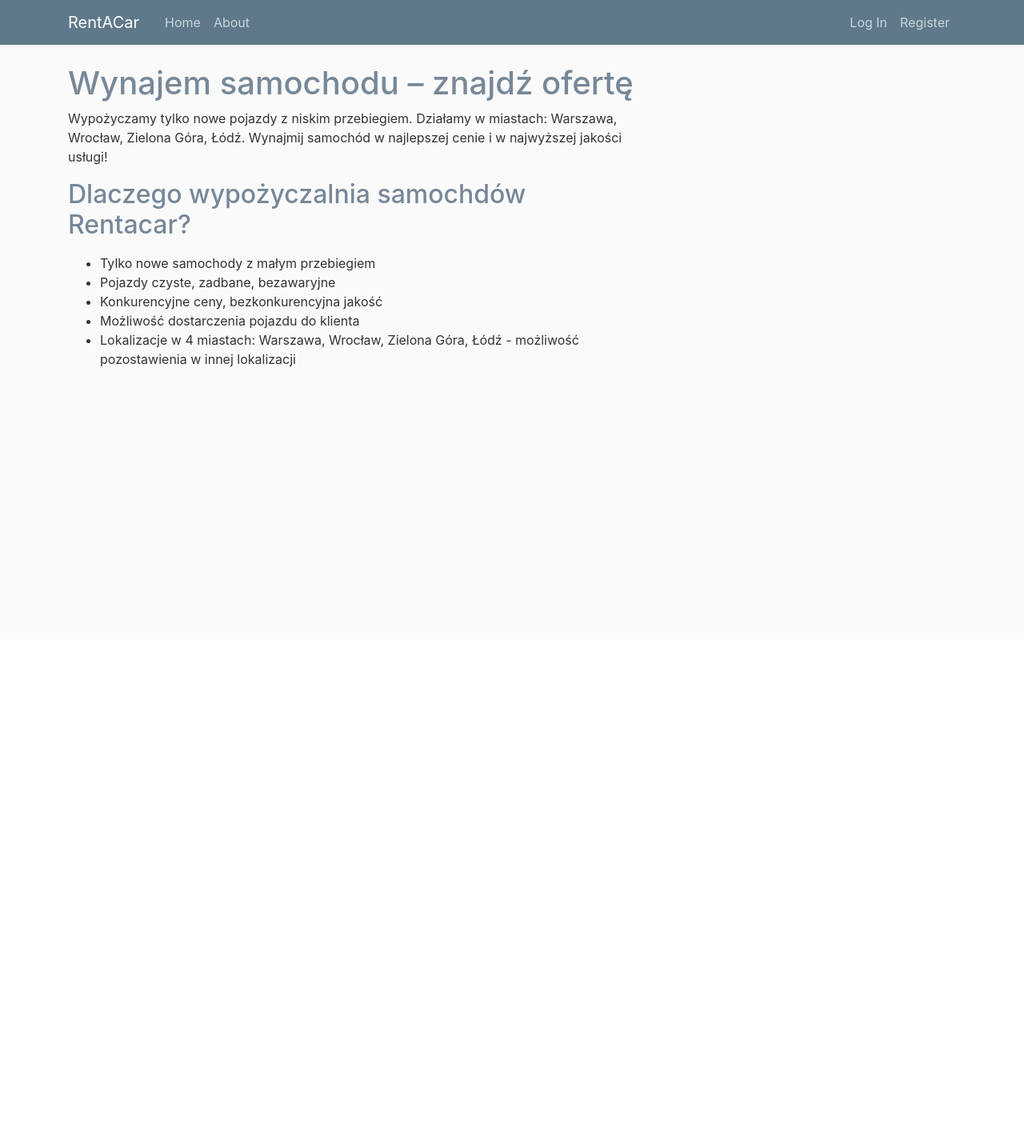
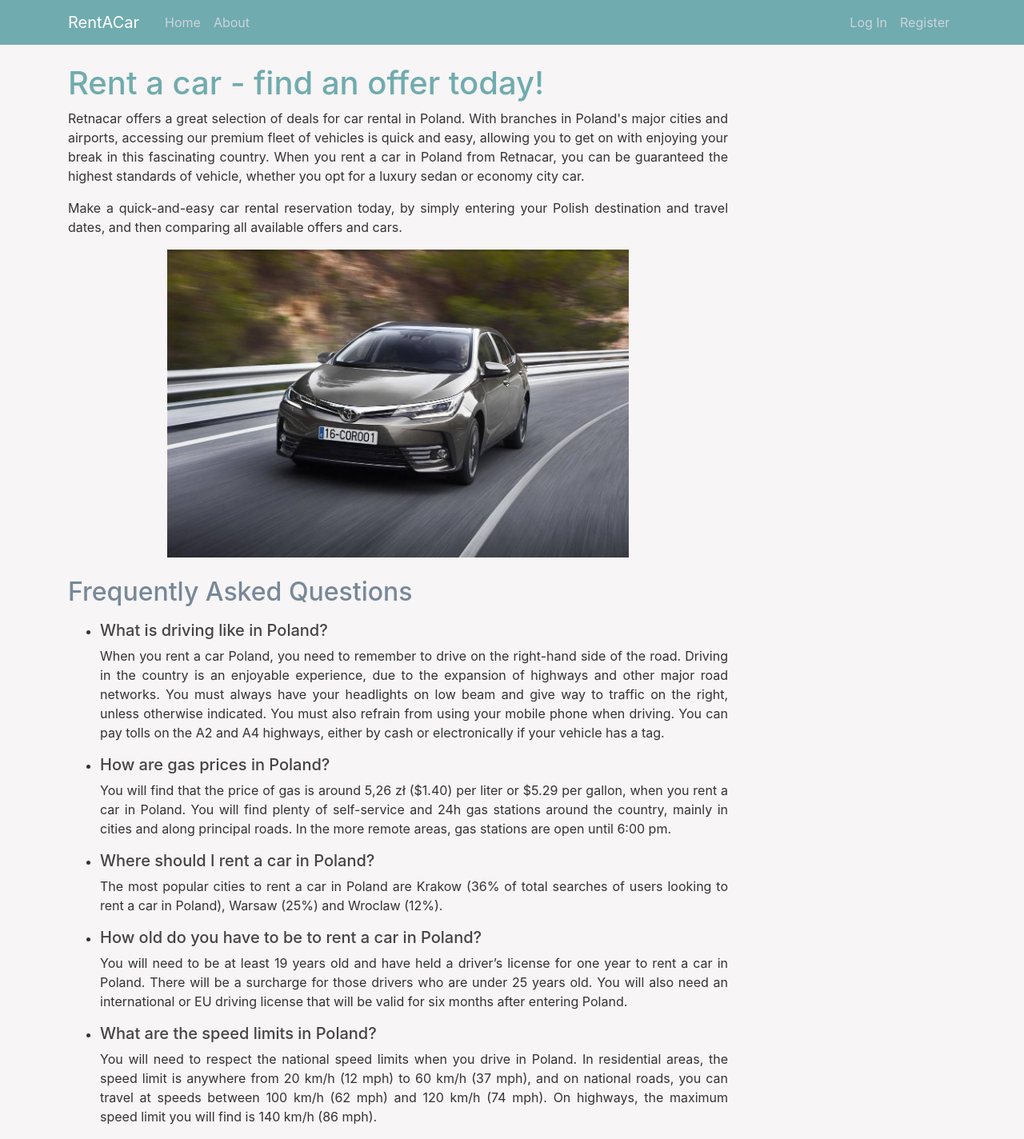
Before and after one commit to emiliaugustyn/rentacar-app, a Flask app: page / in a window 1280 px wide. Shown: the whole page at 80% size. Before the commit the page ends 459 px from the top, so only its background shows below. Run offline with Flask 2, Linux system fonts and the light colour scheme; some libraries are stand-ins or nearby versions.

Commit message:
koniec pls

```diff
--- a/rentacar/templates/home.html
+++ b/rentacar/templates/home.html
@@ -1,29 +1,24 @@
 {% extends "layout.html" %}
 {% block content %}
-<h1><span style="color: #778899 ">Wynajem samochodu – znajdź ofertę</span></h1>
-    <p>Wypożyczamy tylko nowe pojazdy z niskim przebiegiem.
-Działamy w miastach: Warszawa, Wrocław, Zielona Góra, Łódź.
-Wynajmij samochód w najlepszej cenie i w najwyższej jakości usługi!</p>
-    <h2><span style="color: #778899 ">Dlaczego wypożyczalnia samochdów Rentacar?</span></h2>
+    <h1><span style="color: #70ABAF ">Rent a car - find an offer today!</span></h1>
+        <p>Retnacar offers a great selection of deals for car rental in Poland. With branches in Poland's major cities and airports, accessing our premium fleet of vehicles is quick and easy, allowing you to get on with enjoying your break in this fascinating country. When you rent a car in Poland from Retnacar, you can be guaranteed the highest standards of vehicle, whether you opt for a luxury sedan or economy city car.</p>
+        <p>Make a quick-and-easy car rental reservation today, by simply entering your Polish destination and travel dates, and then comparing all available offers and cars.</p>
+        <div class="picture">
+            <img src="static/uno.jpg" alt="Obrazek" title="Rower" width="70%" height="30%"/>
+        </div><br>
+    <h2><span style="color: #778899 ">Frequently Asked Questions</span></h2>
     <p>
         <ul>
-            <li>Tylko nowe samochody z małym przebiegiem</li>
-            <li>Pojazdy czyste, zadbane, bezawaryjne</li>
-            <li>Konkurencyjne ceny, bezkonkurencyjna jakość</li>
-            <li>Możliwość dostarczenia pojazdu do klienta</li>
-            <li>Lokalizacje w 4 miastach: Warszawa, Wrocław, Zielona Góra, Łódź - możliwość pozostawienia w innej lokalizacji</li>
-   </ul>
-</p>
-{#    {% for post in posts %}
-        <article class="media content-section">
-          <div class="media-body">
-            <div class="article-metadata">
-              <a class="mr-2" href="#">{{ post.author }}</a>
-              <small class="text-muted">{{ post.date_posted }}</small>
-            </div>
-            <h2><a class="article-title" href="#">{{ post.title }}</a></h2>
-            <p class="article-content">{{ post.content }}</p>
-          </div>
-        </article>
-    {% endfor %}#}
-{% endblock content %}
+            <li><h5>What is driving like in Poland?</h5></li>
+                <p>When you rent a car Poland, you need to remember to drive on the right-hand side of the road. Driving in the country is an enjoyable experience, due to the expansion of highways and other major road networks. You must always have your headlights on low beam and give way to traffic on the right, unless otherwise indicated. You must also refrain from using your mobile phone when driving. You can pay tolls on the A2 and A4 highways, either by cash or electronically if your vehicle has a tag.</p>
+            <li><h5>How are gas prices in Poland?</h5></li>
+                <p>You will find that the price of gas is around 5,26 zł ($1.40) per liter or $5.29 per gallon, when you rent a car in Poland. You will find plenty of self-service and 24h gas stations around the country, mainly in cities and along principal roads. In the more remote areas, gas stations are open until 6:00 pm.</p>
+            <li><h5>Where should I rent a car in Poland?</h5></li>
+                <p>The most popular cities to rent a car in Poland are Krakow (36% of total searches of users looking to rent a car in Poland), Warsaw (25%) and Wroclaw (12%).</p>
+            <li><h5>How old do you have to be to rent a car in Poland?</h5></li>
+                <p>You will need to be at least 19 years old and have held a driver’s license for one year to rent a car in Poland. There will be a surcharge for those drivers who are under 25 years old. You will also need an international or EU driving license that will be valid for six months after entering Poland.</p>
+            <li><h5>What are the speed limits in Poland?</h5></li>
+                <p>You will need to respect the national speed limits when you drive in Poland. In residential areas, the speed limit is anywhere from 20 km/h (12 mph) to 60 km/h (37 mph), and on national roads, you can travel at speeds between 100 km/h (62 mph) and 120 km/h (74 mph). On highways, the maximum speed limit you will find is 140 km/h (86 mph).</p>
+        </ul>
+    </p>
+{% endblock content %}}
--- a/rentacar/templates/layout.html
+++ b/rentacar/templates/layout.html
@@ -17,6 +17,16 @@
     {% endif %}
 
 <style>
+    body {
+  background-color: #F7F5F5;
+    text-align: justify;
+}
+        .navbar {
+            background-color: #70ABAF;
+        }
+        .picture{
+            text-align: center;
+        }
     .worker{
     text-align: right;
     }
@@ -55,7 +65,7 @@
     </header>
     <main role="main" class="container">
       <div class="row">
-        <div class="col-md-8">
+        <div class="col-md-9">
         {% with messages = get_flashed_messages(with_categories=true) %}
             {% if messages %}
                 {% for category, message in messages %}
```
Also changed, not shown: rentacar/templates/about.html (+23 -15 lines).
